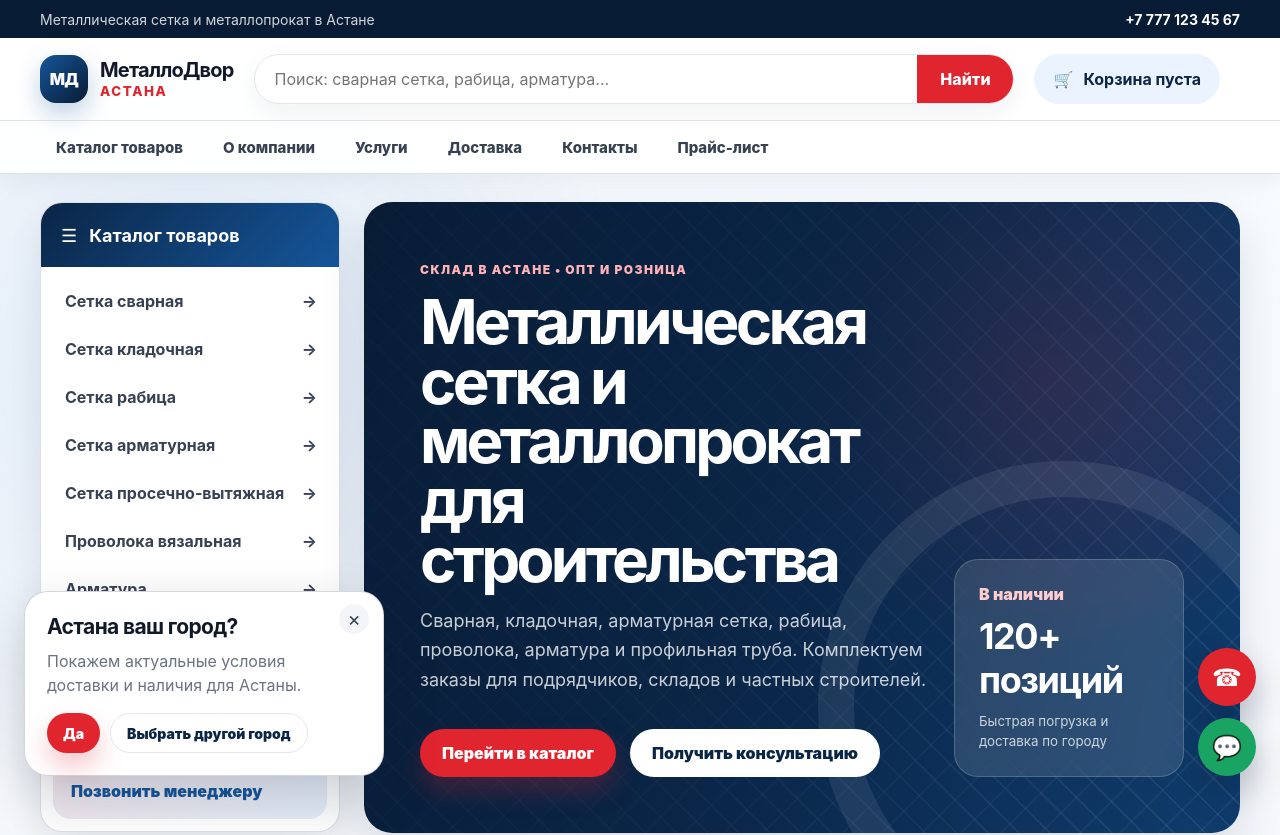
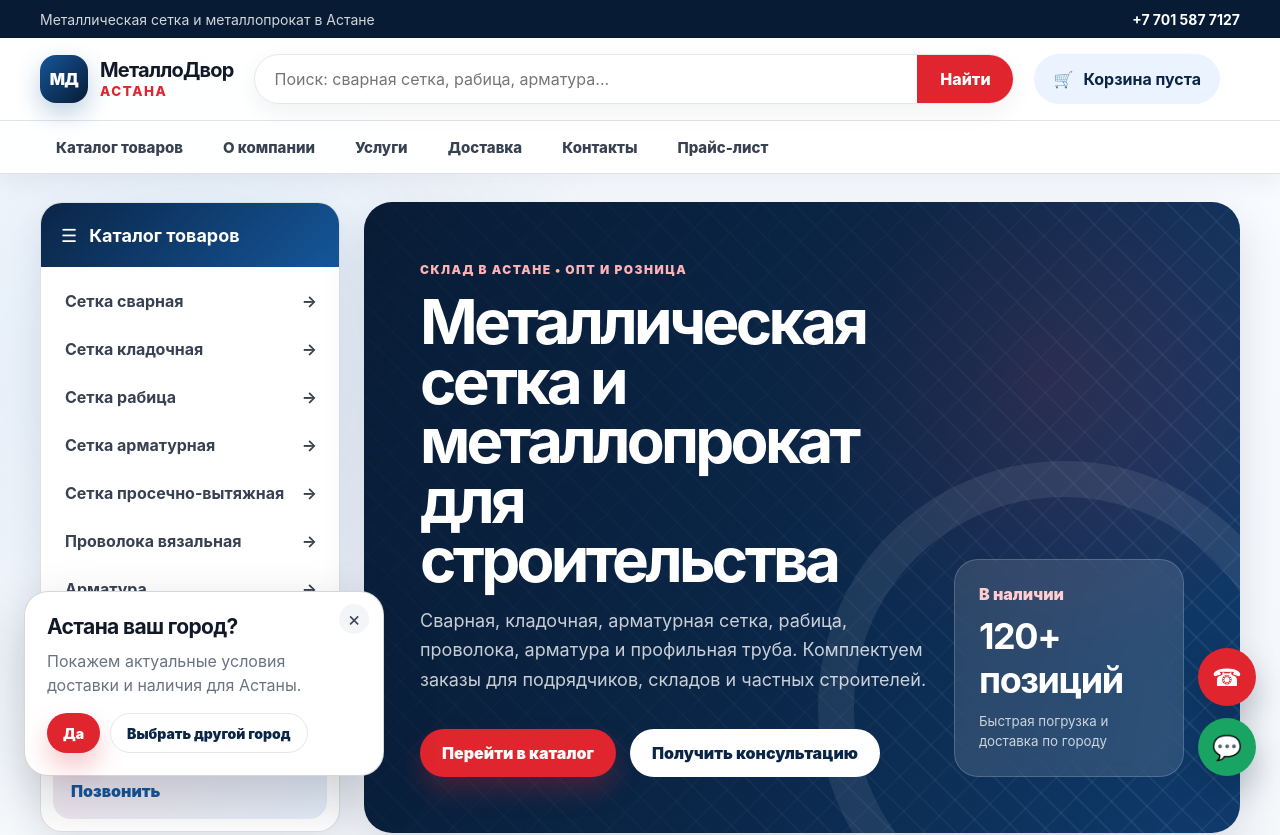
Before and after one commit to Alinur189/metallodvor-astana-react, a React (Vite) app: page / in a window 1280 px wide. Shown: the top 835 px of the page. Built offline with nearby package versions, Linux system fonts and the light colour scheme.

Commit message:
Update WhatsApp phone number

```diff
--- a/src/components/Footer.jsx
+++ b/src/components/Footer.jsx
@@ -43,7 +43,7 @@ export default function Footer() {
         <div>
           <h3>Контакты</h3>
           <ul>
-            <li><a href="tel:+77771234567">+7 777 123 45 67</a></li>
+            <li><a href="tel:+7 701 587 7127">+7 701 587 7127</a></li>
             <li><a href="mailto:sales@metallodvor.kz">sales@metallodvor.kz</a></li>
             <li>Астана, складская зона, ул. Индустриальная 25</li>
           </ul>
--- a/src/components/Header.jsx
+++ b/src/components/Header.jsx
@@ -41,7 +41,7 @@ export default function Header() {
       <div className="topStrip">
         <div className="container topStrip__inner">
           <span>Металлическая сетка и металлопрокат в Астане</span>
-          <a href="tel:+77771234567">+7 777 123 45 67</a>
+          <a href="tel:+77015877127">+7 701 587 7127</a>
         </div>
       </div>
 
--- a/src/components/Hero.jsx
+++ b/src/components/Hero.jsx
@@ -13,7 +13,7 @@ export default function Hero() {
 
         <div className="hero__actions">
           <Link className="btn btn--primary" to="/catalog">Перейти в каталог</Link>
-          <a className="btn btn--light" href="tel:+77771234567">Получить консультацию</a>
+          <a className="btn btn--light" href="tel:+77015877127">Получить консультацию</a>
         </div>
       </div>
 
--- a/src/components/SidebarCatalog.jsx
+++ b/src/components/SidebarCatalog.jsx
@@ -27,7 +27,7 @@ export default function SidebarCatalog() {
       <div className="sidebarCatalog__manager">
         <span>Нужен расчет?</span>
         <strong>Подберем сетку под ваш объект</strong>
-        <a href="tel:+77771234567">Позвонить менеджеру</a>
+        <a href="tel:+77015877127">Позвонить</a>
       </div>
     </aside>
   );
--- a/src/pages/Contacts.jsx
+++ b/src/pages/Contacts.jsx
@@ -39,7 +39,7 @@ export default function Contacts() {
         <div className="contactCards">
           <article className="contactCard">
             <span>Телефон</span>
-            <a href="tel:+77771234567">+7 777 123 45 67</a>
+            <a href="tel:+77015877127">+7 701 587 7127</a>
           </article>
 
           <article className="contactCard">
--- a/src/pages/Home.jsx
+++ b/src/pages/Home.jsx
@@ -67,7 +67,7 @@ export default function Home({ onOrder }) {
           <h2>Нужен расчет объема или поставка на объект?</h2>
           <p>Отправьте заявку, и менеджер подберет сетку, арматуру и сопутствующий металлопрокат.</p>
         </div>
-        <a className="btn btn--light" href="tel:+77771234567">Получить консультацию</a>
+        <a className="btn btn--light" href="tel:+77015877127">Получить консультацию</a>
       </section>
     </>
   );
--- a/src/pages/PriceList.jsx
+++ b/src/pages/PriceList.jsx
@@ -56,7 +56,7 @@ export default function PriceList({ onOrder }) {
           <h2>Нужен прайс для закупки?</h2>
           <p>Позвоните или отправьте список — подготовим расчет по вашему объему.</p>
         </div>
-        <a className="btn btn--primary" href="tel:+77771234567">Позвонить</a>
+        <a className="btn btn--primary" href="tel:+77015877127">Позвонить</a>
       </div>
     </section>
   );
--- a/src/pages/ProductDetail.jsx
+++ b/src/pages/ProductDetail.jsx
@@ -64,7 +64,7 @@ export default function ProductDetail({ onOrder }) {
             <button className="btn btn--primary" type="button" onClick={() => onOrder(product)}>
               Заказать
             </button>
-            <a className="btn btn--ghost" href="tel:+77771234567">Позвонить</a>
+            <a className="btn btn--ghost" href="tel:+77015877127">Позвонить</a>
             <a
               className="btn btn--whatsapp"
               href="https://wa.me/77771234567"
```
